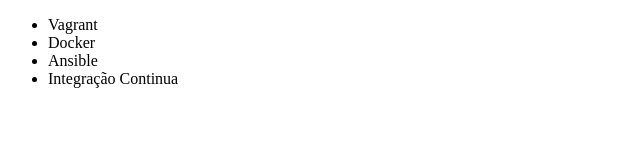
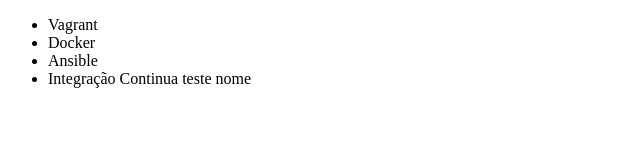
Before and after one commit to denijlima/alura-git, a plain HTML site: page index.html in a window 1280 px wide. Shown: the full height of the page, 0-640 px from the left. Drawn offline with Linux system fonts and the light colour scheme.

Commit message:
Renomeando nome do curso

```diff
--- a/index.html
+++ b/index.html
@@ -9,7 +9,7 @@
         <li>Vagrant</li>
         <li>Docker</li>
         <li>Ansible</li>
-        <li>Integração Continua</li>
+        <li>Integração Continua teste nome</li>
     </ul>
 </body>
 </html>
```
